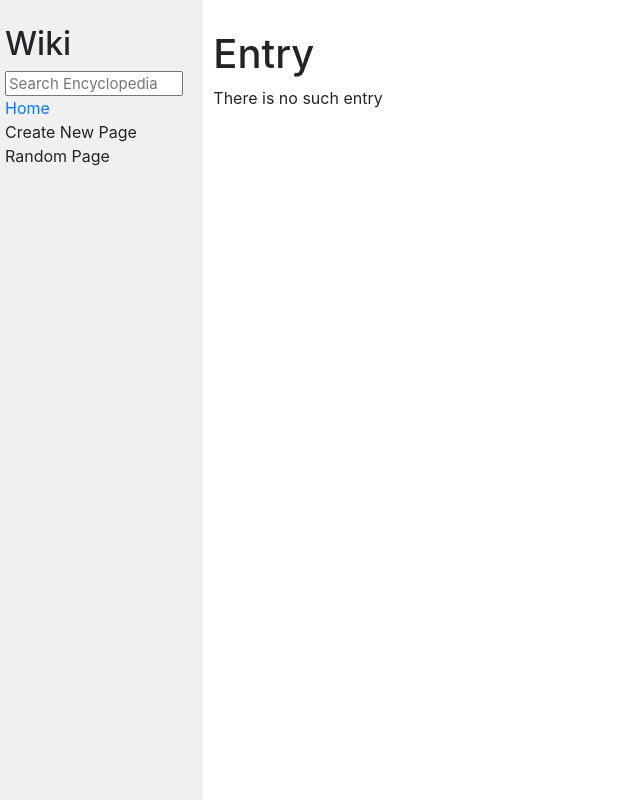
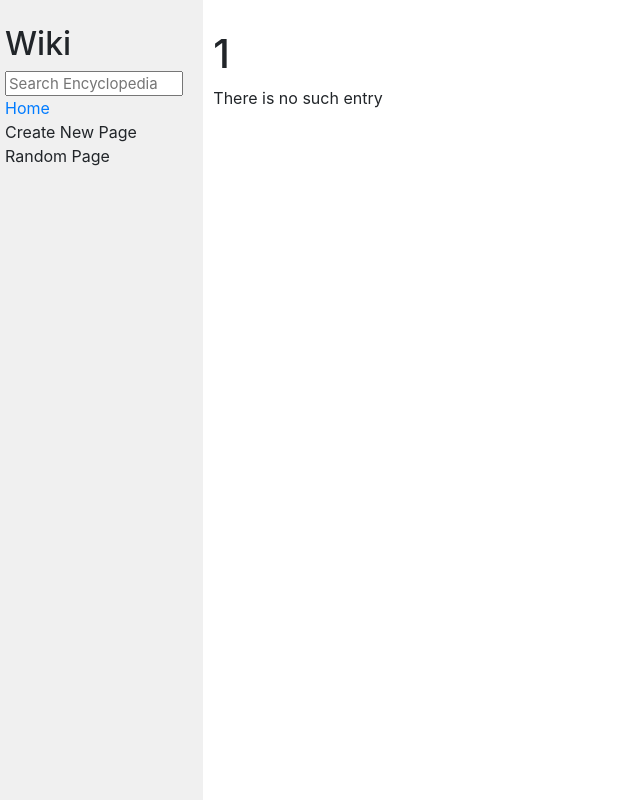
Before and after one commit to mariesophiet/online-encyclopedia, a Django app: page /wiki/1 in a window 1280 px wide. Shown: the whole page, without its empty margins (0-640 px from the left). Run offline with Django 3.2, Linux system fonts and the light colour scheme; some libraries are stand-ins or nearby versions.

Commit message:
fixed bug in title.html (heading will now display the entry's title)

```diff
--- a/encyclopedia/templates/encyclopedia/title.html
+++ b/encyclopedia/templates/encyclopedia/title.html
@@ -5,7 +5,7 @@
 {% endblock %}
 
 {% block body %}
-    <h1>Entry</h1>
+    <h1>{{ title }}</h1>
 {% if entry %}
     <div>{{ entry }}</div>
 {% else %}
```
